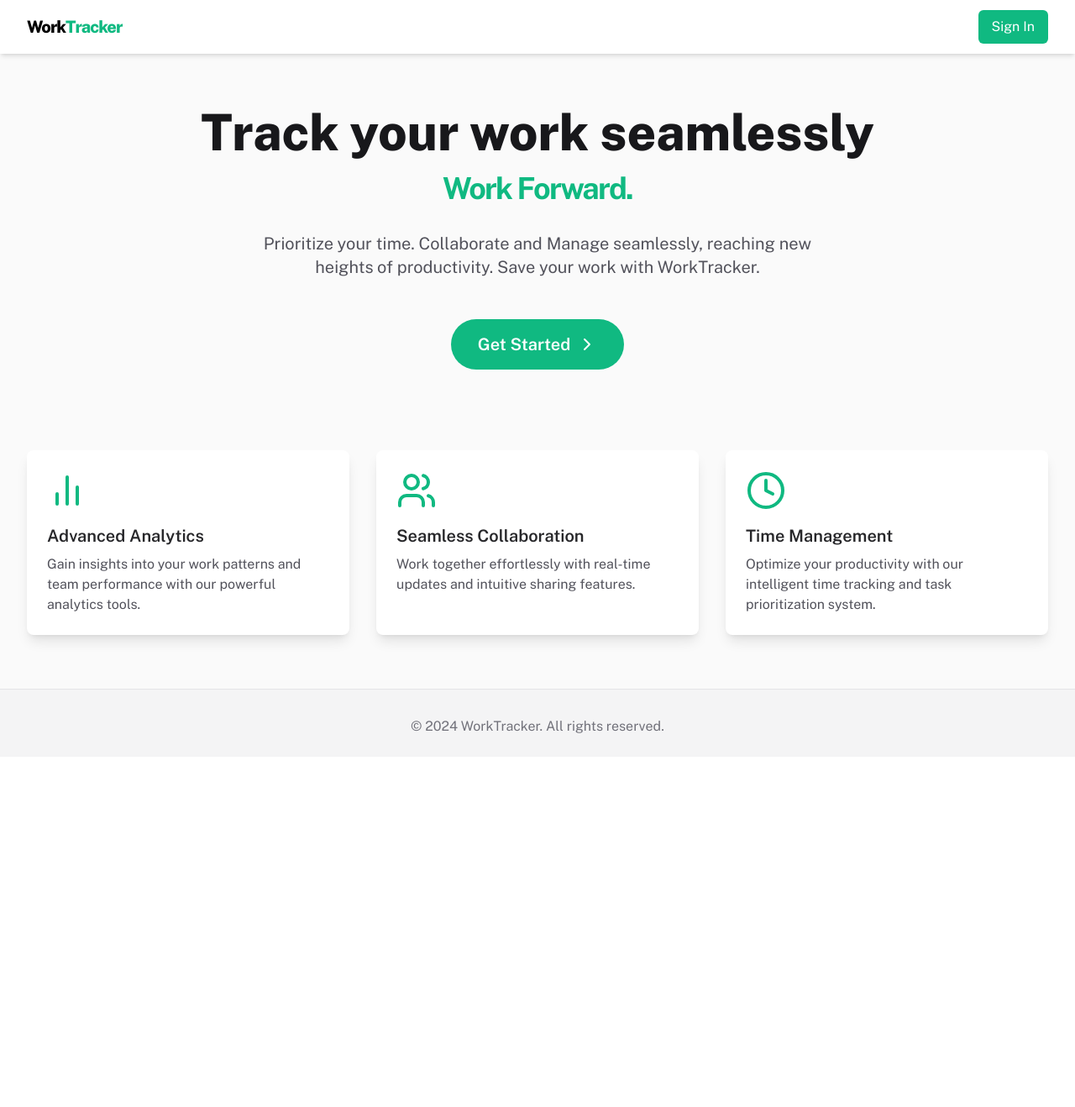
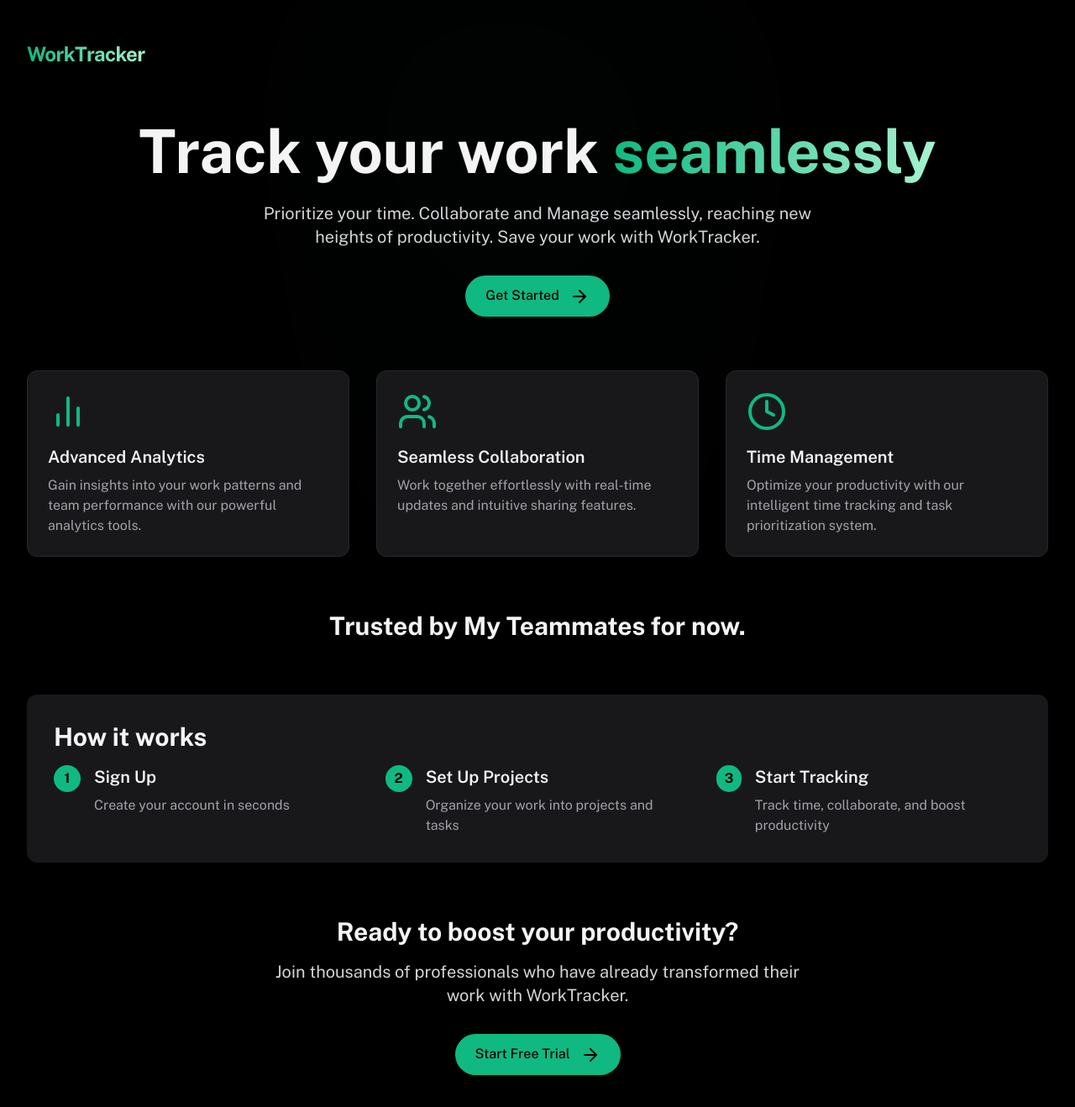
Before and after one commit to Rahul-ku-Mo/Work-Tracker, a React (Vite) app: page / in a window 1280 px wide. Shown: the top 1318 px of the page at 84% size. Before the commit the page ends 901 px from the top, so only its background shows below. Built offline with nearby package versions, Linux system fonts and the light colour scheme; no server answers.

Commit message:
feat: changed login, Landing and Not Found page

```diff
--- a/src/pages/AuthPage.jsx
+++ b/src/pages/AuthPage.jsx
@@ -1,10 +1,8 @@
 import { useContext, useState } from "react";
-import { Navigate, useNavigate } from "react-router-dom";
+import { Link, useNavigate } from "react-router-dom";
 import { useGoogleLogin } from "@react-oauth/google";
 import useAuthProvider from "../hooks/useAuthProvider";
 import axios from "axios";
-
-import { Link } from "react-router-dom";
 
 import Google from "../assets/google.svg";
 import Github from "../assets/github.svg";
@@ -60,9 +58,20 @@ const Auth = () => {
         <LogoBar />
       </nav>
       <main className="flex grow items-center justify-center bg-zinc-100 dark:bg-zinc-900">
-        <div className="flex flex-col gap-4 bg-zinc-100 dark:bg-zinc-800 dark:text-zinc-100 text-zinc-800 px-10 pt-10 pb-6 rounded-lg w-full max-w-sm shadow-md ">
+        <div className="flex flex-col gap-6 bg-zinc-100 dark:bg-zinc-800 dark:text-zinc-100 text-zinc-800 p-8 rounded-xl w-full max-w-sm shadow-lg">
+          <div>
+            <h2 className="text-2xl font-bold">
+              {signupStatus ? "Sign up" : "Login"}
+            </h2>
+            <p className="text-sm text-zinc-600 dark:text-zinc-400">
+              {signupStatus
+                ? "Enter your email below to sign up to your account"
+                : "Enter your email below to login to your account"}
+            </p>
+          </div>
+
           <form
-            className="flex flex-col gap-3 h-fit"
+            className="flex flex-col gap-2"
             onSubmit={(e) => e.preventDefault()}
           >
             {signupStatus && (
@@ -79,81 +88,76 @@ const Auth = () => {
             <AuthFormInput
               label="Email"
               value={values.email}
-              type="text"
-              placeholder="test@gmail.com"
+              type="email"
+              placeholder="m@example.com"
               onHandleChange={handleChange("email")}
               error={errors.email}
             />
+            <div>
+              <div className="flex justify-between items-center">
+                <label htmlFor="password" className="text-sm font-medium">
+                  Password
+                </label>
+                <Link
+                  to="/forgot-password"
+                  className="text-sm text-emerald-600 hover:underline dark:text-emerald-400"
+                >
+                  Forgot your password?
+                </Link>
+              </div>
               <AuthFormInput
-              label="Password"
+                id="password"
                 isPassword
                 value={values.password}
                 type="password"
-              placeholder="Not your name@123"
+                placeholder="••••••••"
                 onHandleChange={handleChange("password")}
                 error={errors.password}
               />
+            </div>
 
-            {signupStatus ? (
             <button
               type="submit"
-                onClick={() => signupUser()}
+              onClick={() => (signupStatus ? signupUser() : signinUser())}
               disabled={isLoading}
-                className="text-sm inline-flex justify-center cursor-pointer items-center rounded-lg transition-all ease-in-out duration-300 hover:opacity-80 text-zinc-100 w-full bg-emerald-600 p-2 font-semibold shadow-lg disabled:opacity-50 disabled:cursor-not-allowed"
+              className="text-sm justify-center cursor-pointer items-center rounded-lg transition-all ease-in-out duration-300 hover:opacity-90 text-zinc-100 w-full bg-emerald-600 py-2 font-semibold shadow-md disabled:opacity-50 disabled:cursor-not-allowed"
             >
-                {isLoading ? "Signing up..." : "New user"}
+              {isLoading
+                ? signupStatus
+                  ? "Signing up..."
+                  : "Logging in..."
+                : signupStatus
+                ? "Sign up"
+                : "Login"}
             </button>
-            ) : (
-              <>
+            {!signupStatus && (
               <button
-                  type="submit"
-                  onClick={() => signinUser()}
-                  disabled={isLoading}
-                  className="text-sm inline-flex justify-center cursor-pointer items-center rounded-lg transition-all ease-in-out duration-300 hover:opacity-80 text-zinc-100 w-full bg-emerald-600 p-2 font-semibold shadow-lg disabled:opacity-50 disabled:cursor-not-allowed"
-                >
-                  {isLoading ? "Logging in..." : "Log in"}
-                </button>
-                <button
-                  type="submit"
                 onClick={() => signInAsGuest()}
                 disabled={isLoading}
-                  className="text-sm inline-flex justify-center cursor-pointer items-center rounded-lg transition-all ease-in-out duration-300 bg-red-600 text-zinc-100 w-full hover:opacity-80 p-2 font-semibold shadow-lg disabled:opacity-50 disabled:cursor-not-allowed"
+                className="text-sm justify-center cursor-pointer items-center rounded-lg transition-all ease-in-out duration-300 hover:opacity-90 text-zinc-100 w-full bg-red-600 py-2 font-semibold shadow-md disabled:opacity-50 disabled:cursor-not-allowed"
               >
-                  {isLoading ? "Signing in..." : "Sign in as Guest"}
+                {isLoading ? "Signing in..." : "Login as guest"}
               </button>
-              </>
             )}
+            <button
+              onClick={signinWithGoogle}
+              className="text-sm flex items-center gap-2 justify-center cursor-pointer  rounded-lg transition-all ease-in-out duration-300 hover:bg-zinc-200 dark:hover:bg-zinc-700 w-full bg-zinc-100 dark:bg-zinc-800 py-2 font-semibold border border-zinc-300 dark:border-zinc-600 text-zinc-800 dark:text-zinc-100"
+            >
+              <img src={Google} className="w-4 h-4 mr-2" alt="Google logo" />
+              {signupStatus ? "Sign up with Google" : "Login with Google"}
+            </button>
           </form>
-
-          <div className="flex gap-4 items-center">
-            <div className="w-full border-t-2 border-black" />
-            <span className="text-sm leading-3">or</span>
-            <div className="w-full border-t-2 border-black" />
-          </div>
-
-          <div className="flex items-center justify-center gap-2 ">
-            <div className="w-full flex items-center gap-2 justify-center py-2 bg-zinc-100 dark:bg-zinc-900 dark:text-zinc-100 p-2 rounded-lg cursor-pointer hover:opacity-70 transition-all ease-in-out duration-300">
-              <img
-                onClick={signinWithGoogle}
-                src={Google}
-                className="w-4 h-4"
-                alt="Google logo"
-              />
-              <span className="text-sm dark:text-white text-zinc-800 font-semibold">
-                Sign in with Google
-              </span>
-            </div>
-          </div>
-
-          <div className="text-sm text-center">
-            {signupStatus ? "Returning Explorer?" : "First time here?"}{" "}
-            <span
-              className="font-bold cursor-pointer hover:underline transition duration-300 ease-in-out"
+          <p className="text-sm text-center text-zinc-600 dark:text-zinc-400">
+            {signupStatus
+              ? "Already have an account?"
+              : "Don't have an account?"}{" "}
+            <button
+              className="text-emerald-600 hover:underline dark:text-emerald-400 font-medium"
               onClick={() => setSignupStatus((prev) => !prev)}
             >
               {signupStatus ? "Log in" : "Sign up"}
-            </span>
-          </div>
+            </button>
+          </p>
         </div>
       </main>
       <footer className="bg-zinc-100 dark:bg-zinc-800 shadow-lg py-3 px-4 flex justify-end items-center fixed bottom-0 w-full">
--- a/src/pages/LandingPage.jsx
+++ b/src/pages/LandingPage.jsx
@@ -1,90 +1,107 @@
 import { motion } from "framer-motion";
-import { ChevronRight, BarChart2, Users, Clock, Sun, Moon } from "lucide-react";
-import { useNavigate } from "react-router-dom";
-import { LogoBar } from "../components/shared/LogoBar";
-
+import { ArrowRight, BarChart2, Clock, Users } from "lucide-react";
+import { useState } from "react";
+import { Link } from "react-router-dom";
 const FeatureCard = ({ icon: Icon, title, description }) => (
   <motion.div
+    className="bg-zinc-900 p-6 rounded-xl border border-zinc-800 hover:border-emerald-500/50 transition-all duration-300"
     whileHover={{ scale: 1.05 }}
-    className="bg-white dark:bg-zinc-800 p-6 rounded-lg shadow-lg"
+    whileTap={{ scale: 0.95 }}
   >
     <Icon className="w-12 h-12 text-emerald-500 mb-4" />
-    <h3 className="text-xl font-semibold mb-2 text-zinc-800 dark:text-white">
-      {title}
-    </h3>
-    <p className="text-zinc-600 dark:text-zinc-300">{description}</p>
+    <h3 className="text-xl font-semibold mb-2 text-zinc-100">{title}</h3>
+    <p className="text-zinc-400">{description}</p>
   </motion.div>
 );
 
-export default function LandingPage() {
-  const navigate = useNavigate();
+const GlowingButton = ({ children }) => {
+  const [isHovered, setIsHovered] = useState(false);
 
   return (
-    <div className={`min-h-screen `}>
-      <div className="bg-zinc-50 dark:bg-zinc-900 min-h-screen transition-colors duration-300">
-        <nav className="bg-white dark:bg-zinc-800 shadow-md">
-          <div className="max-w-7xl mx-auto px-4 sm:px-6 lg:px-8">
-            <div className="flex justify-between h-16">
-              <div className="flex-shrink-0 flex items-center">
-              <LogoBar/>
-              </div>
-              <div className="flex items-center">
-                <button
-                  // onClick={toggleDarkMode}
-                  className="p-2 rounded-full text-zinc-600 dark:text-zinc-300 hover:bg-zinc-200 dark:hover:bg-zinc-700"
-                >
-                  {/* {isDarkMode ? <Sun className="w-5 h-5" /> : <Moon className="w-5 h-5" />} */}
-                </button>
-                <button
-                  onClick={() => navigate("/auth")}
-                  className="ml-4 px-4 py-2 rounded-md bg-emerald-500 text-white hover:bg-emerald-600 transition-colors duration-300"
-                >
-                  Sign In
-                </button>
-              </div>
-            </div>
+    <motion.button
+      className="relative px-6 py-3 bg-emerald-500 text-black font-medium rounded-full overflow-hidden"
+      whileHover={{ scale: 1.05 }}
+      whileTap={{ scale: 0.95 }}
+      onHoverStart={() => setIsHovered(true)}
+      onHoverEnd={() => setIsHovered(false)}
+    >
+      {children}
+      <motion.div
+        className="absolute inset-0 bg-white mix-blend-soft-light"
+        animate={{
+          opacity: isHovered ? 0.5 : 0,
+        }}
+        transition={{ duration: 0.3 }}
+      />
+    </motion.button>
+  );
+};
+
+const BackgroundGradient = () => (
+  <div
+    className="absolute inset-0 max-w-md mx-auto h-[27rem] blur-[118px] sm:h-[40rem] opacity-20"
+    style={{
+      background:
+        "linear-gradient(152.92deg, rgba(16, 185, 129, 0.2) 4.54%, rgba(16, 185, 129, 0.1) 34.2%, rgba(16, 185, 129, 0.05) 77.55%)",
+    }}
+  ></div>
+);
+
+const TextGradient = ({ children }) => (
+  <span className="bg-clip-text text-transparent bg-gradient-to-r from-emerald-500 to-emerald-200">
+    {children}
+  </span>
+);
+
+export default function LandingPage() {
+  return (
+    <div className="min-h-screen bg-black text-zinc-100 overflow-hidden">
+      <BackgroundGradient />
+      <div className="max-w-7xl mx-auto px-4 sm:px-6 lg:px-8 py-12 relative z-10">
+        <nav className="flex justify-between items-center mb-16">
+          <div className="text-2xl font-bold tracking-tight">
+            <TextGradient>WorkTracker</TextGradient>
           </div>
         </nav>
 
-        <main className="max-w-7xl mx-auto px-4 sm:px-6 lg:px-8 py-16">
-          <div className="text-center">
+        <main>
+          <div className="text-center mb-16">
             <motion.h1
-              initial={{ opacity: 0, y: -20 }}
+              className="text-5xl sm:text-7xl font-bold mb-6 leading-tight"
+              initial={{ opacity: 0, y: 20 }}
               animate={{ opacity: 1, y: 0 }}
               transition={{ duration: 0.5 }}
-              className="text-4xl sm:text-6xl font-extrabold text-zinc-900 dark:text-white mb-4"
             >
-              Track your work seamlessly
+              Track your work <TextGradient>seamlessly</TextGradient>
             </motion.h1>
-            <motion.div
-              initial={{ opacity: 0, y: -20 }}
+            <motion.p
+              className="text-xl text-zinc-300 mb-8 max-w-2xl mx-auto"
+              initial={{ opacity: 0, y: 20 }}
               animate={{ opacity: 1, y: 0 }}
               transition={{ duration: 0.5, delay: 0.2 }}
-              className="text-2xl sm:text-4xl font-bold text-emerald-500 mb-8 capitalize tracking-tighter"
-            >
-              work forward.
-            </motion.div>
-            <motion.p
-              initial={{ opacity: 0 }}
-              animate={{ opacity: 1 }}
-              transition={{ duration: 0.5, delay: 0.4 }}
-              className="text-xl text-zinc-600 dark:text-zinc-300 mb-12 max-w-2xl mx-auto"
             >
               Prioritize your time. Collaborate and Manage seamlessly, reaching
               new heights of productivity. Save your work with WorkTracker.
             </motion.p>
-            <motion.button
-              whileHover={{ scale: 1.05 }}
-              whileTap={{ scale: 0.95 }}
-              onClick={() => navigate("/auth")}
-              className="px-8 py-4 bg-emerald-500 text-white rounded-full text-xl font-semibold hover:bg-emerald-600 transition-colors duration-300 flex items-center mx-auto"
+            <motion.div
+              initial={{ opacity: 0, y: 20 }}
+              animate={{ opacity: 1, y: 0 }}
+              transition={{ duration: 0.5, delay: 0.4 }}
             >
-              Get Started
-              <ChevronRight className="ml-2 w-6 h-6" />
-            </motion.button>
+              <Link to="/boards">
+                <GlowingButton>
+                  Get Started <ArrowRight className="inline-block ml-2" />
+                </GlowingButton>
+              </Link>
+            </motion.div>
           </div>
 
-          <div className="mt-24 grid grid-cols-1 md:grid-cols-3 gap-8">
+          <motion.div
+            className="grid grid-cols-1 md:grid-cols-3 gap-8 mb-16"
+            initial={{ opacity: 0, y: 20 }}
+            animate={{ opacity: 1, y: 0 }}
+            transition={{ duration: 0.5, delay: 0.6 }}
+          >
             <FeatureCard
               icon={BarChart2}
               title="Advanced Analytics"
@@ -100,14 +117,66 @@ export default function LandingPage() {
               title="Time Management"
               description="Optimize your productivity with our intelligent time tracking and task prioritization system."
             />
+          </motion.div>
+
+          <div className="text-center mb-16">
+            <h2 className="text-3xl font-bold mb-4">
+              Trusted by My Teammates for now.
+            </h2>
+          </div>
+
+          <div className="bg-zinc-900 rounded-xl p-8 mb-16">
+            <h2 className="text-3xl font-bold mb-4">How it works</h2>
+            <div className="grid grid-cols-1 md:grid-cols-3 gap-8">
+              {[
+                {
+                  title: "Sign Up",
+                  description: "Create your account in seconds",
+                },
+                {
+                  title: "Set Up Projects",
+                  description: "Organize your work into projects and tasks",
+                },
+                {
+                  title: "Start Tracking",
+                  description:
+                    "Track time, collaborate, and boost productivity",
+                },
+              ].map((step, index) => (
+                <motion.div
+                  key={step.title}
+                  className="flex items-start"
+                  initial={{ opacity: 0, y: 20 }}
+                  animate={{ opacity: 1, y: 0 }}
+                  transition={{ duration: 0.5, delay: 1 + index * 0.1 }}
+                >
+                  <div className="bg-emerald-500 text-black font-bold rounded-full w-8 h-8 flex items-center justify-center mr-4">
+                    {index + 1}
+                  </div>
+                  <div>
+                    <h3 className="text-xl font-semibold mb-2">{step.title}</h3>
+                    <p className="text-zinc-400">{step.description}</p>
+                  </div>
+                </motion.div>
+              ))}
+            </div>
+          </div>
+
+          <div className="text-center">
+            <h2 className="text-3xl font-bold mb-4">
+              Ready to boost your productivity?
+            </h2>
+            <p className="text-xl text-zinc-300 mb-8 max-w-2xl mx-auto">
+              Join thousands of professionals who have already transformed their
+              work with WorkTracker.
+            </p>
+            <Link to="/boards">
+              <GlowingButton>
+                Start Free Trial <ArrowRight className="inline-block ml-2" />
+              </GlowingButton>
+            </Link>
           </div>
         </main>
-
-        <footer className="bg-zinc-100 dark:bg-zinc-800  py-6 border-t border-zinc-200 dark:border-zinc-700 pt-8 text-center">
-          <p className="text-zinc-500 dark:text-zinc-400">
-            &copy; 2024 WorkTracker. All rights reserved.
-          </p>
-        </footer>
       </div>
     </div>
   );
```
Also changed, not shown: src/pages/NotFoundPage.jsx (+42 -18 lines). Lines whose indentation alone changed are shown as unchanged.
